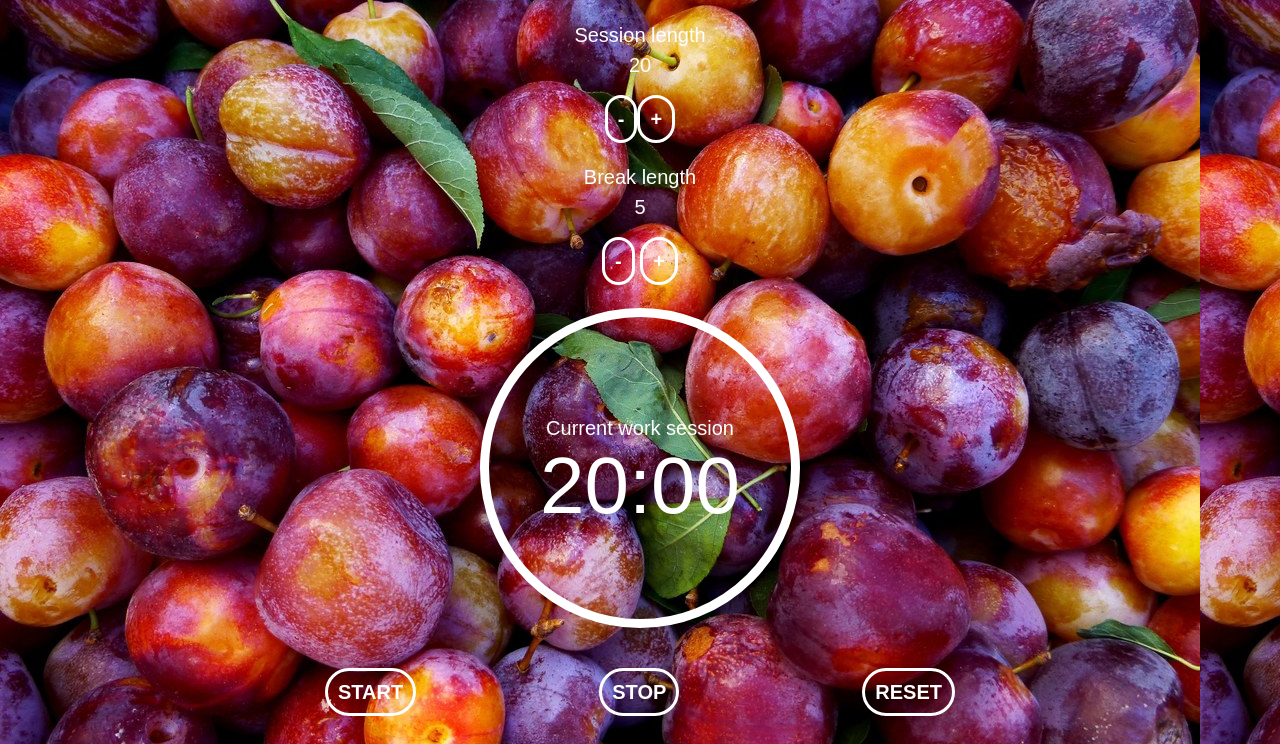
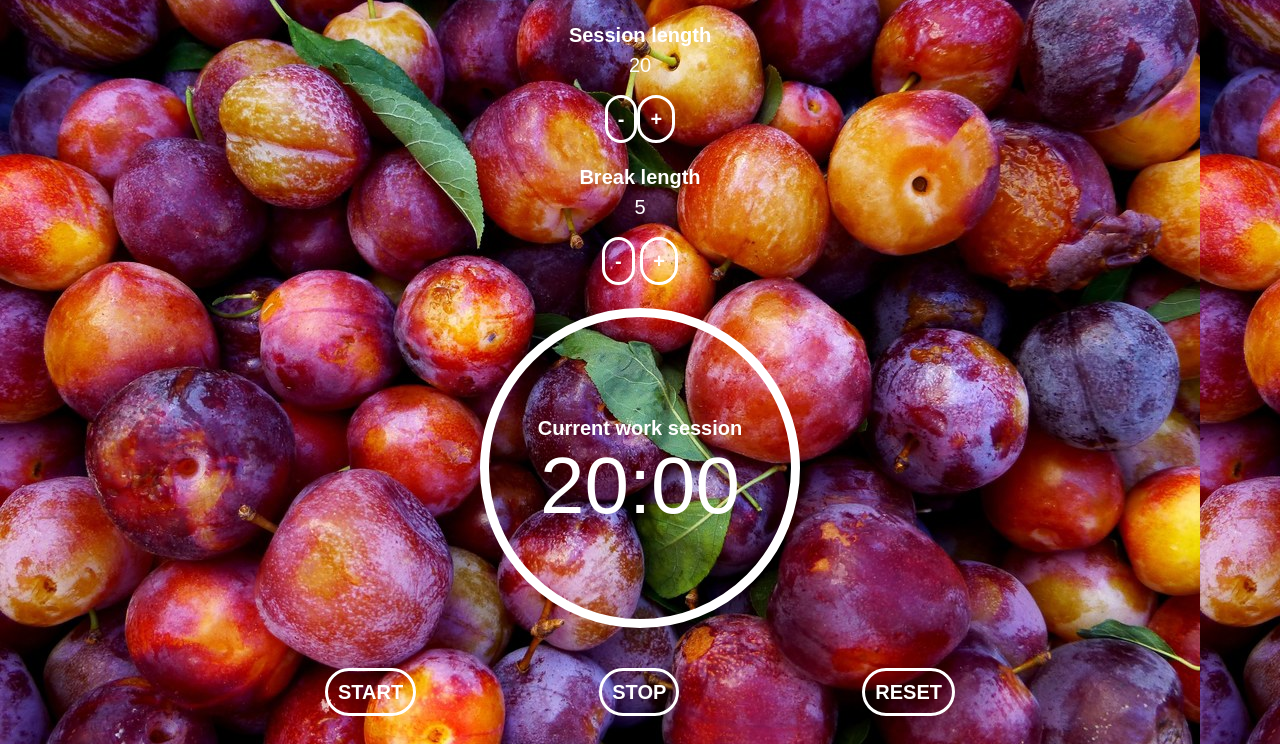
Before and after one commit to joshheath/pomodoro, a plain HTML site: page index.html in a window 1280 px wide. Shown: the part 56-800 px from the top of the page. Drawn offline with Linux system fonts and the light colour scheme.

Commit message:
amend html text

```diff
--- a/index.html
+++ b/index.html
@@ -7,7 +7,7 @@
   <div class="container">
 
     <div class="toggle-button-container"id="sessionlength-container">
-      <header>Session length</header>
+      <header><b>Session length</b></header>
       <time id="session-length"></time>
 
       <div class="toggle-button-container_sub-container"></div>
@@ -18,7 +18,7 @@
   <br>
 
   <div class="toggle-button-container" id="breaklength-container">
-    <header> Break length </header>
+    <header> <b>Break length </b></header>
     <time id="break-length"></time>
     <div class="toggle-button-container_sub-container">
       <button class="toggle-timer" type="button" id="decrease-break">-</button>
@@ -27,7 +27,7 @@
   </div>
   <br>
   <div id="countdown-container">
-    <header id="type">Current work session</header>
+    <header id="type"><b>Current work session</b></header>
     <time id="countdown"></time>
   </div>
 
```
